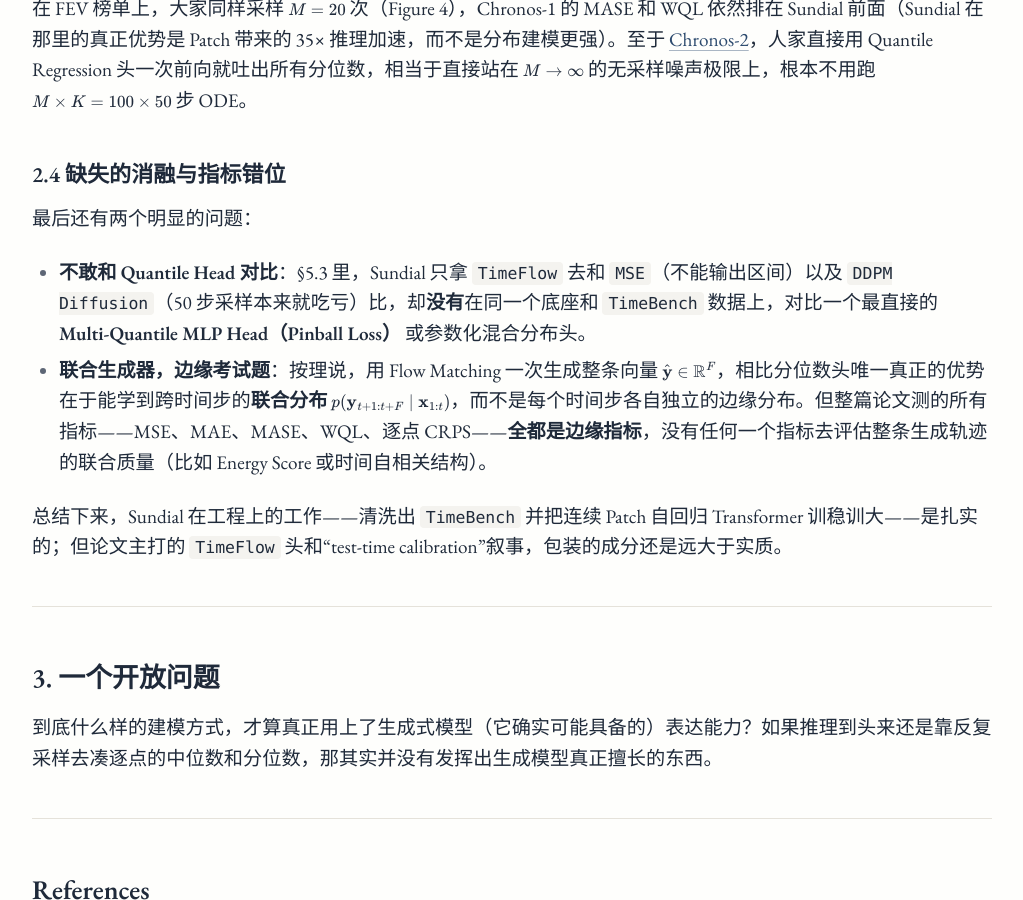
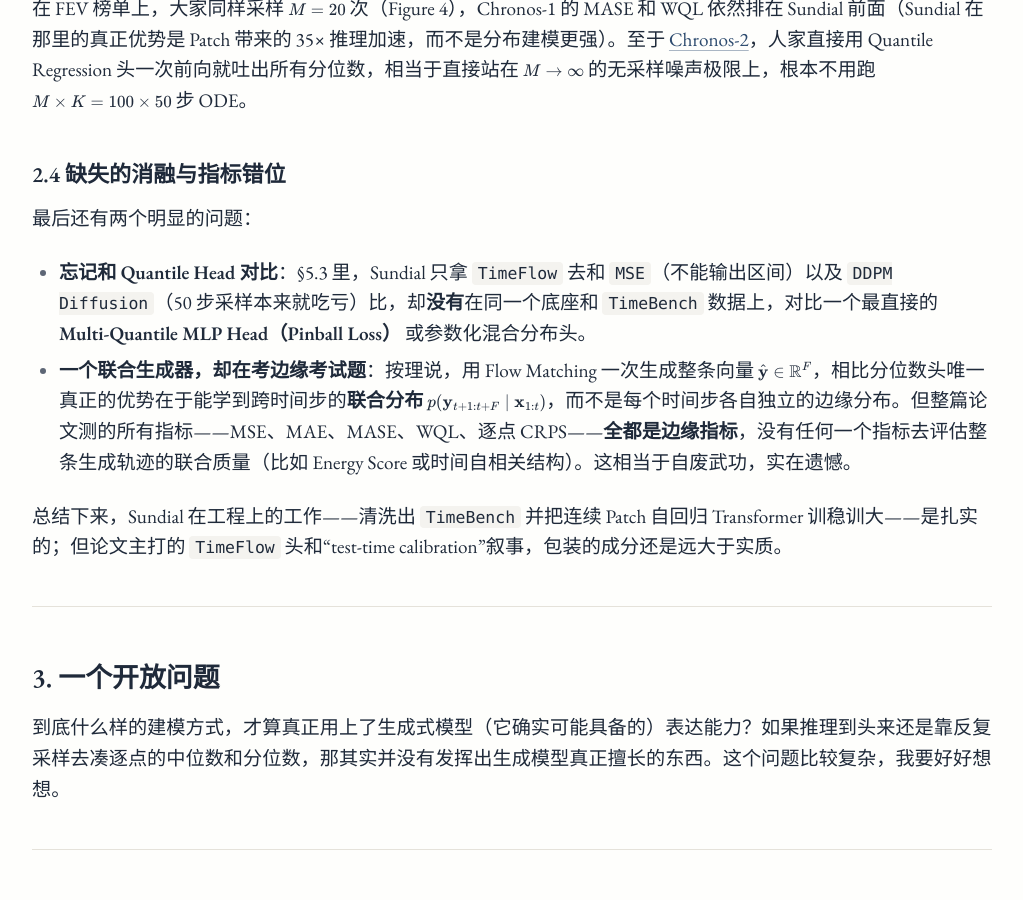
Before and after one commit to yuhanchi/yuhanchi.github.io, a Jekyll site: the page built from _zh/timeflow-sundial.md, in a window 1280 px wide and 900 px high, scrolled down 3877 px. Shown: the whole window, without its empty margins (128-1151 px from the left). Built offline with Jekyll 4.4.1, drawn with Linux system fonts in a browser that asks for light colours; some web fonts are replaced; some of the changed text lies outside the part shown.

Commit message:
Polish _zh sundial post

```diff
--- a/_zh/timeflow-sundial.md
+++ b/_zh/timeflow-sundial.md
@@ -86,8 +86,8 @@ $$
 
 最后还有两个明显的问题：
 
-- **不敢和 Quantile Head 对比**：§5.3 里，Sundial 只拿 `TimeFlow` 去和 `MSE`（不能输出区间）以及 `DDPM Diffusion`（50 步采样本来就吃亏）比，却**没有**在同一个底座和 `TimeBench` 数据上，对比一个最直接的 **Multi-Quantile MLP Head（Pinball Loss）** 或参数化混合分布头。
-- **联合生成器，边缘考试题**：按理说，用 Flow Matching 一次生成整条向量 $$\hat{\mathbf{y}} \in \mathbb{R}^F$$，相比分位数头唯一真正的优势在于能学到跨时间步的**联合分布** $$p(\mathbf{y}_{t+1:t+F} \mid \mathbf{x}_{1:t})$$，而不是每个时间步各自独立的边缘分布。但整篇论文测的所有指标——MSE、MAE、MASE、WQL、逐点 CRPS——**全都是边缘指标**，没有任何一个指标去评估整条生成轨迹的联合质量（比如 Energy Score 或时间自相关结构）。
+- **忘记和 Quantile Head 对比**：§5.3 里，Sundial 只拿 `TimeFlow` 去和 `MSE`（不能输出区间）以及 `DDPM Diffusion`（50 步采样本来就吃亏）比，却**没有**在同一个底座和 `TimeBench` 数据上，对比一个最直接的 **Multi-Quantile MLP Head（Pinball Loss）** 或参数化混合分布头。
+- **一个联合生成器，却在考边缘考试题**：按理说，用 Flow Matching 一次生成整条向量 $$\hat{\mathbf{y}} \in \mathbb{R}^F$$，相比分位数头唯一真正的优势在于能学到跨时间步的**联合分布** $$p(\mathbf{y}_{t+1:t+F} \mid \mathbf{x}_{1:t})$$，而不是每个时间步各自独立的边缘分布。但整篇论文测的所有指标——MSE、MAE、MASE、WQL、逐点 CRPS——**全都是边缘指标**，没有任何一个指标去评估整条生成轨迹的联合质量（比如 Energy Score 或时间自相关结构）。这相当于自废武功，实在遗憾。
 
 总结下来，Sundial 在工程上的工作——清洗出 `TimeBench` 并把连续 Patch 自回归 Transformer 训稳训大——是扎实的；但论文主打的 `TimeFlow` 头和“test-time calibration”叙事，包装的成分还是远大于实质。
 
@@ -95,7 +95,7 @@ $$
 
 ## 3. 一个开放问题
 
-到底什么样的建模方式，才算真正用上了生成式模型（它确实可能具备的）表达能力？如果推理到头来还是靠反复采样去凑逐点的中位数和分位数，那其实并没有发挥出生成模型真正擅长的东西。
+到底什么样的建模方式，才算真正用上了生成式模型（它确实可能具备的）表达能力？如果推理到头来还是靠反复采样去凑逐点的中位数和分位数，那其实并没有发挥出生成模型真正擅长的东西。这个问题比较复杂，我要好好想想。
 
 ---
 
```
Also changed, not shown: other parts of _zh/timeflow-sundial.md (+2 -2 lines).
